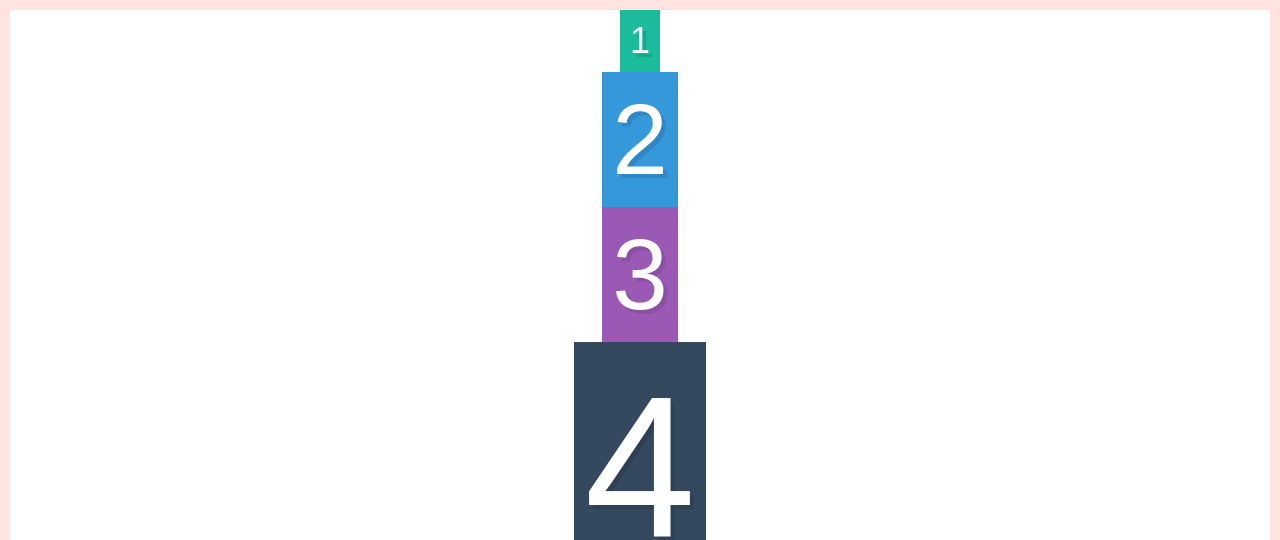
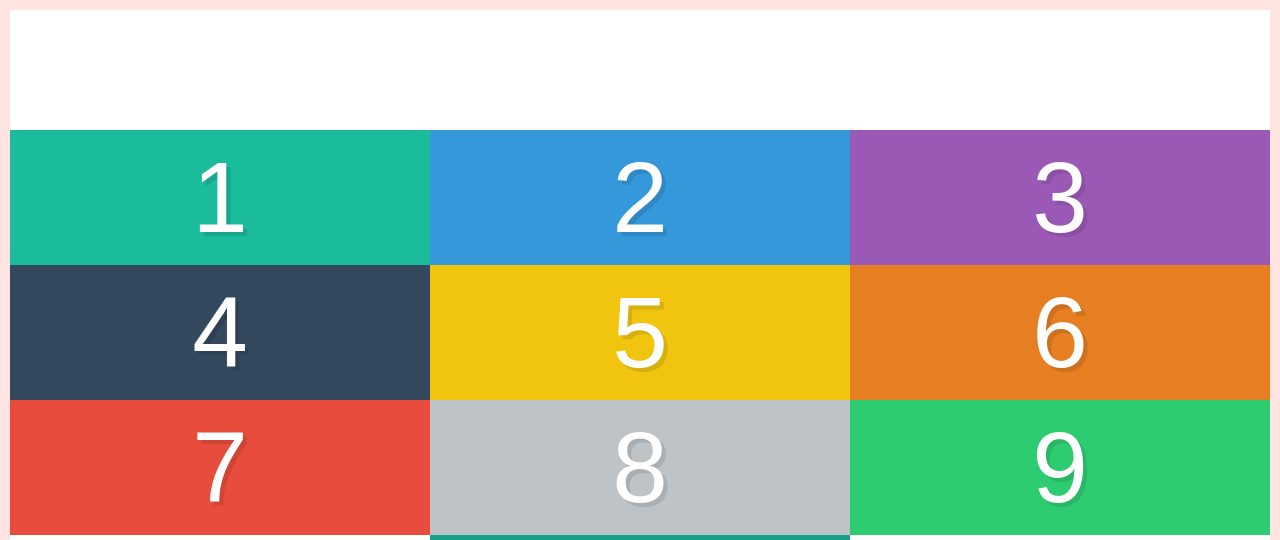
Before and after one commit to hannah-saurusrex/wesbos-what-the-flexbox, a website: page app/alignment-and-centering/index.html in a window 1280 px wide. Shown: the top 540 px of the page. Drawn offline with Linux system fonts and the light colour scheme.

Commit message:
played around with align content in flexbox

```diff
--- a/app/alignment-and-centering/style.css
+++ b/app/alignment-and-centering/style.css
@@ -32,15 +32,12 @@ input[type=reset],input[type=submit]{-webkit-appearance:button;cursor:pointer;}b
 .container {
   display: flex;
   border: 10px solid mistyrose;
-  align-items: center;
   height: 100vh;
-  flex-direction: column;
+  flex-wrap: wrap;
+  justify-content: center;
+  align-content: center;
 }
 
-.box1 {
-  font-size: 36px;
+.box {
+  width: 33.33333%;
 }
-
-.box4 {
-  font-size: 200px;
-}
```
